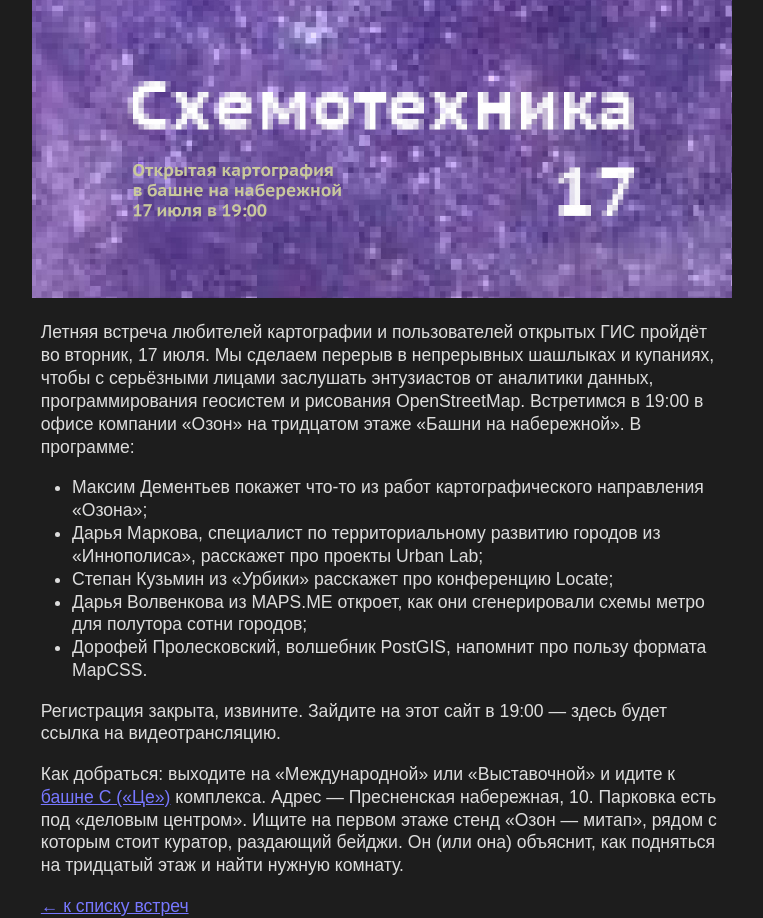
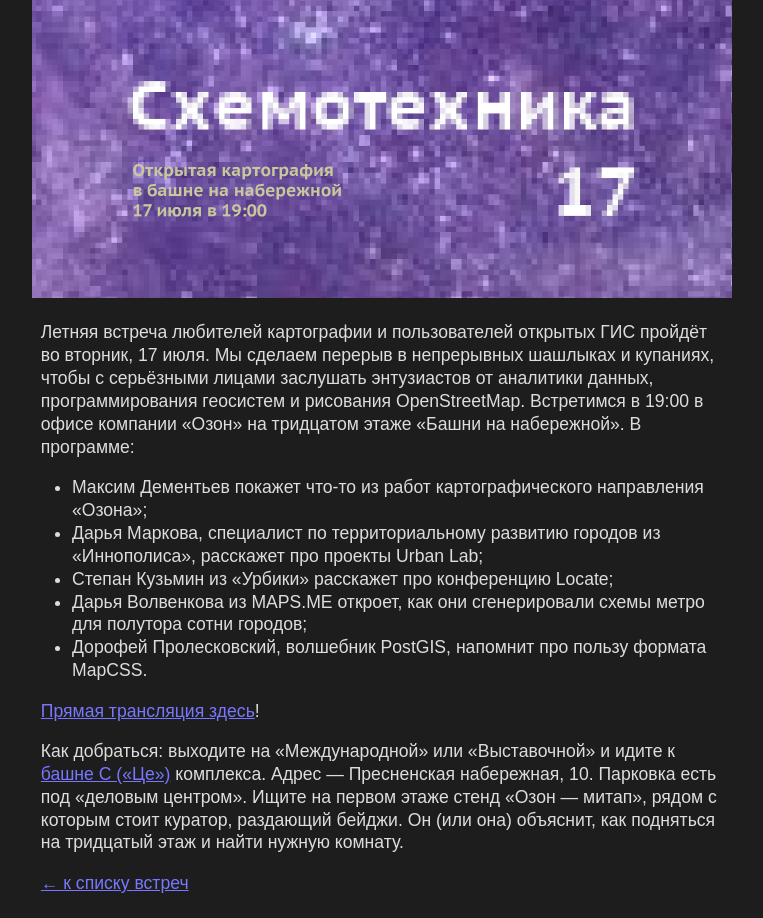
Before and after one commit to Zverik/schemotechnika, a Jekyll site: the page built from _posts/2018-06-28-schemo17.md, in a window 1280 px wide. Shown: the whole page, without its empty margins (258-1021 px from the left). Built offline with Jekyll 4.4.1, drawn with Linux system fonts in a browser that asks for light colours.

Commit message:
Translation

```diff
--- a/_posts/2018-06-28-schemo17.md
+++ b/_posts/2018-06-28-schemo17.md
@@ -17,7 +17,7 @@ permalink: 17.html
 * Дарья Волвенкова из MAPS.ME откроет, как они сгенерировали схемы метро для полутора сотни городов;
 * Дорофей Пролесковский, волшебник PostGIS, напомнит про пользу формата MapCSS.
 
-Регистрация закрыта, извините. Зайдите на этот сайт в 19:00 — здесь будет ссылка на видеотрансляцию.
+[Прямая трансляция здесь](https://www.youtube.com/watch?v=8FVAD4PuNoY)!
 
 Как добраться: выходите на «Международной» или «Выставочной» и идите к
 [башне C («Це»)](https://www.openstreetmap.org/?mlat=55.74694&mlon=37.53673#map=17/55.74694/37.53673)
```
